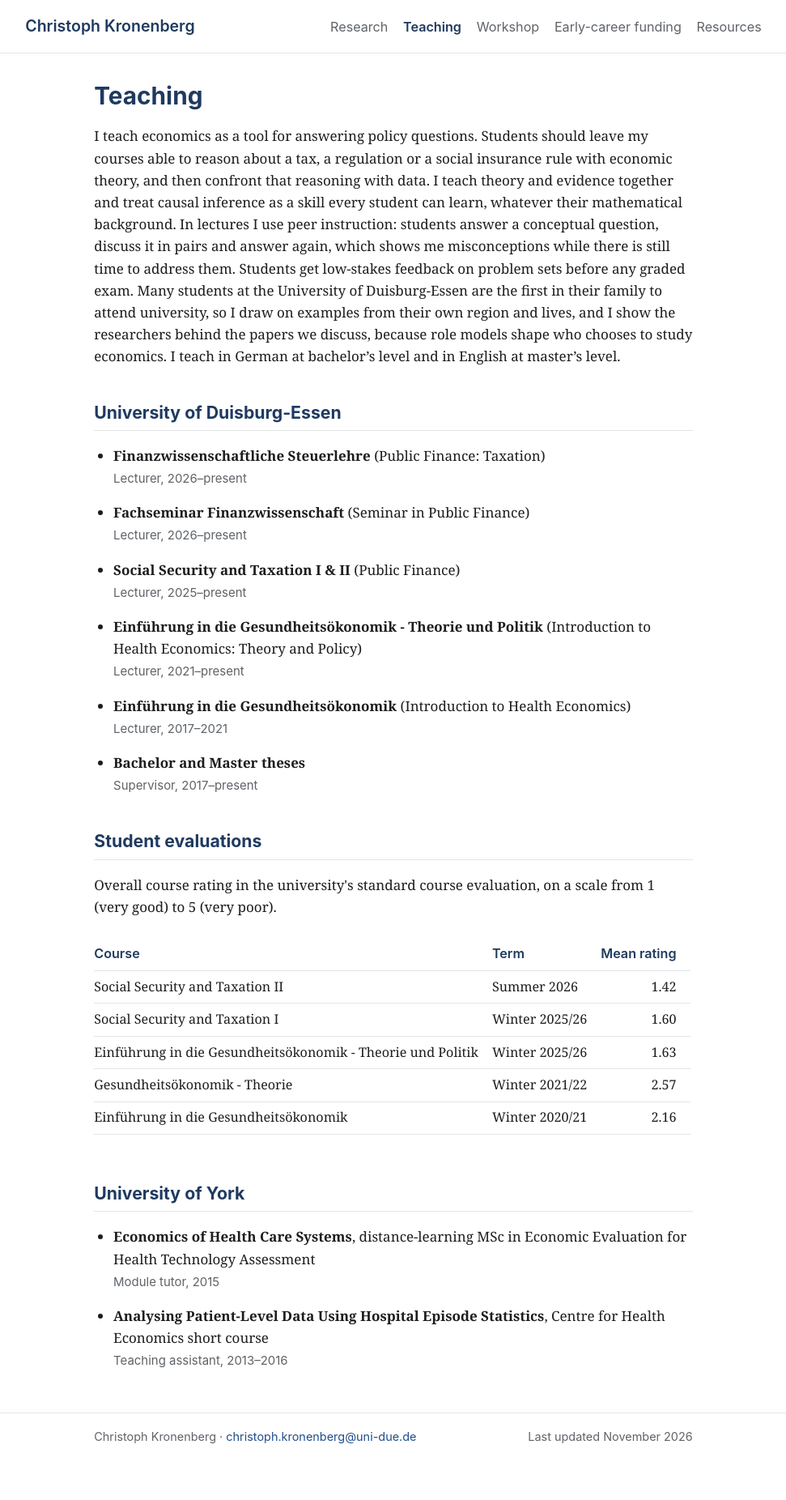
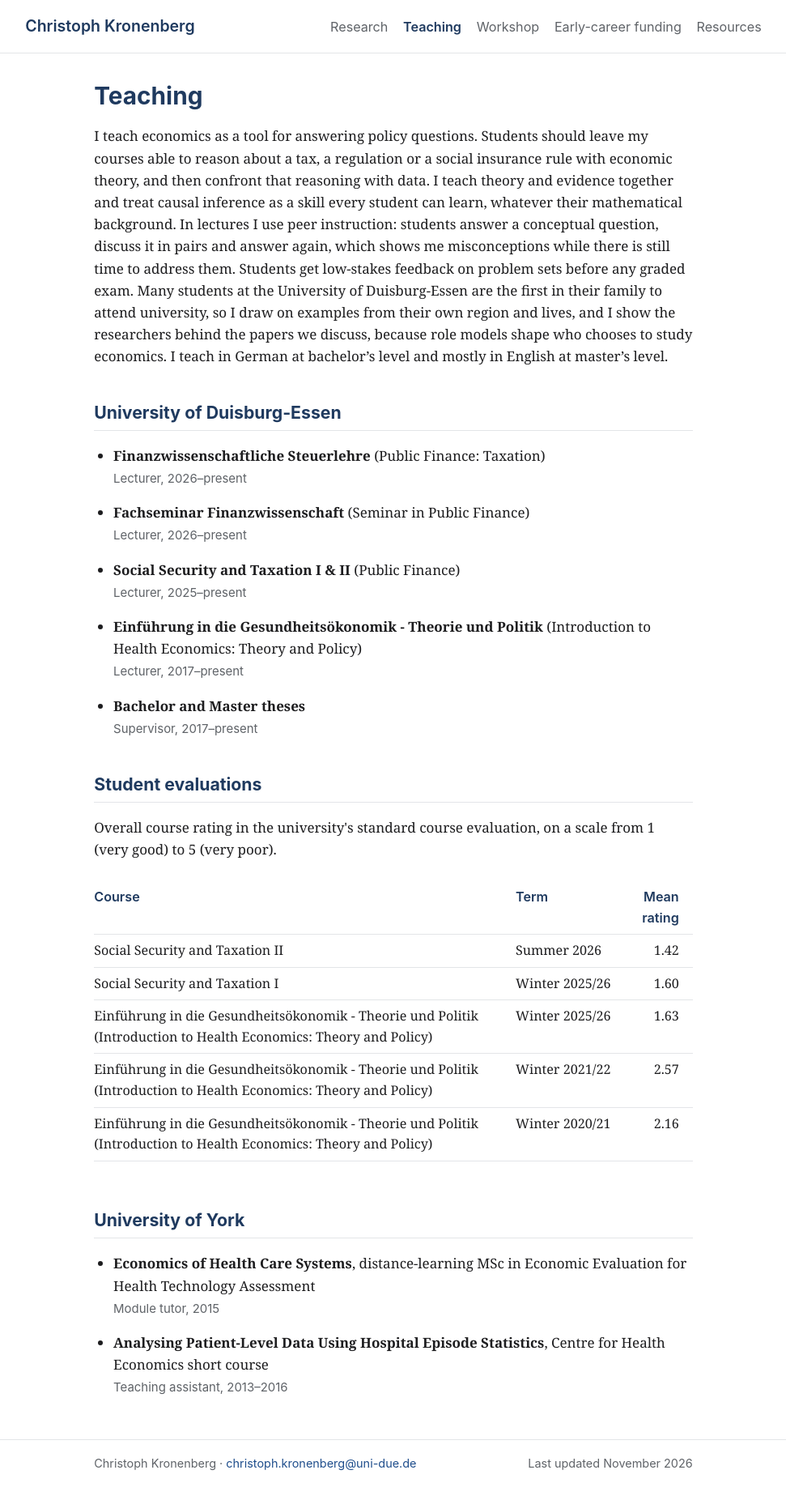
Before and after one commit to christophkronenberg/christophkronenberg.github.io, a Jekyll site: the page built from teaching.md, in a window 1280 px wide. Shown: the whole page at 81% size, without its empty margins (154-1125 px from the left). Built offline with Jekyll 4.4.1, drawn with Linux system fonts in a browser that asks for light colours; before the commit the page ends 1819 px from its top, so only the background shows below that.

Commit message:
Use one name for the health economics course; refine teaching languages
Co-Authored-By: Claude Opus 5.5 <noreply@anthropic.com>
Claude-Session: https://claude.ai/code/session_01JHkMGSBjQKgAWtVVHTPwwz

```diff
--- a/teaching.md
+++ b/teaching.md
@@ -5,7 +5,7 @@ permalink: /teaching/
 description: Courses taught by Christoph Kronenberg in public finance, taxation and health economics at the University of Duisburg-Essen, and earlier at the University of York.
 ---
 
-I teach economics as a tool for answering policy questions. Students should leave my courses able to reason about a tax, a regulation or a social insurance rule with economic theory, and then confront that reasoning with data. I teach theory and evidence together and treat causal inference as a skill every student can learn, whatever their mathematical background. In lectures I use peer instruction: students answer a conceptual question, discuss it in pairs and answer again, which shows me misconceptions while there is still time to address them. Students get low-stakes feedback on problem sets before any graded exam. Many students at the University of Duisburg-Essen are the first in their family to attend university, so I draw on examples from their own region and lives, and I show the researchers behind the papers we discuss, because role models shape who chooses to study economics. I teach in German at bachelor's level and in English at master's level.
+I teach economics as a tool for answering policy questions. Students should leave my courses able to reason about a tax, a regulation or a social insurance rule with economic theory, and then confront that reasoning with data. I teach theory and evidence together and treat causal inference as a skill every student can learn, whatever their mathematical background. In lectures I use peer instruction: students answer a conceptual question, discuss it in pairs and answer again, which shows me misconceptions while there is still time to address them. Students get low-stakes feedback on problem sets before any graded exam. Many students at the University of Duisburg-Essen are the first in their family to attend university, so I draw on examples from their own region and lives, and I show the researchers behind the papers we discuss, because role models shape who chooses to study economics. I teach in German at bachelor's level and mostly in English at master's level.
 
 ## University of Duisburg-Essen
 
@@ -13,8 +13,7 @@ I teach economics as a tool for answering policy questions. Students should leav
 <li><span class="title">Finanzwissenschaftliche Steuerlehre</span> (Public Finance: Taxation)<br><span class="meta">Lecturer, 2026&ndash;present</span></li>
 <li><span class="title">Fachseminar Finanzwissenschaft</span> (Seminar in Public Finance)<br><span class="meta">Lecturer, 2026&ndash;present</span></li>
 <li><span class="title">Social Security and Taxation I &amp; II</span> (Public Finance)<br><span class="meta">Lecturer, 2025&ndash;present</span></li>
-<li><span class="title">Einführung in die Gesundheitsökonomik - Theorie und Politik</span> (Introduction to Health Economics: Theory and Policy)<br><span class="meta">Lecturer, 2021&ndash;present</span></li>
-<li><span class="title">Einführung in die Gesundheitsökonomik</span> (Introduction to Health Economics)<br><span class="meta">Lecturer, 2017&ndash;2021</span></li>
+<li><span class="title">Einführung in die Gesundheitsökonomik - Theorie und Politik</span> (Introduction to Health Economics: Theory and Policy)<br><span class="meta">Lecturer, 2017&ndash;present</span></li>
 <li><span class="title">Bachelor and Master theses</span><br><span class="meta">Supervisor, 2017&ndash;present</span></li>
 </ul>
 
@@ -30,9 +29,9 @@ I teach economics as a tool for answering policy questions. Students should leav
   <tbody>
     <tr><td>Social Security and Taxation II</td><td>Summer 2026</td><td>1.42</td></tr>
     <tr><td>Social Security and Taxation I</td><td>Winter 2025/26</td><td>1.60</td></tr>
-    <tr><td>Einführung in die Gesundheitsökonomik - Theorie und Politik</td><td>Winter 2025/26</td><td>1.63</td></tr>
-    <tr><td>Gesundheitsökonomik - Theorie</td><td>Winter 2021/22</td><td>2.57</td></tr>
-    <tr><td>Einführung in die Gesundheitsökonomik</td><td>Winter 2020/21</td><td>2.16</td></tr>
+    <tr><td>Einführung in die Gesundheitsökonomik - Theorie und Politik (Introduction to Health Economics: Theory and Policy)</td><td>Winter 2025/26</td><td>1.63</td></tr>
+    <tr><td>Einführung in die Gesundheitsökonomik - Theorie und Politik (Introduction to Health Economics: Theory and Policy)</td><td>Winter 2021/22</td><td>2.57</td></tr>
+    <tr><td>Einführung in die Gesundheitsökonomik - Theorie und Politik (Introduction to Health Economics: Theory and Policy)</td><td>Winter 2020/21</td><td>2.16</td></tr>
   </tbody>
 </table>
 </div>
```
